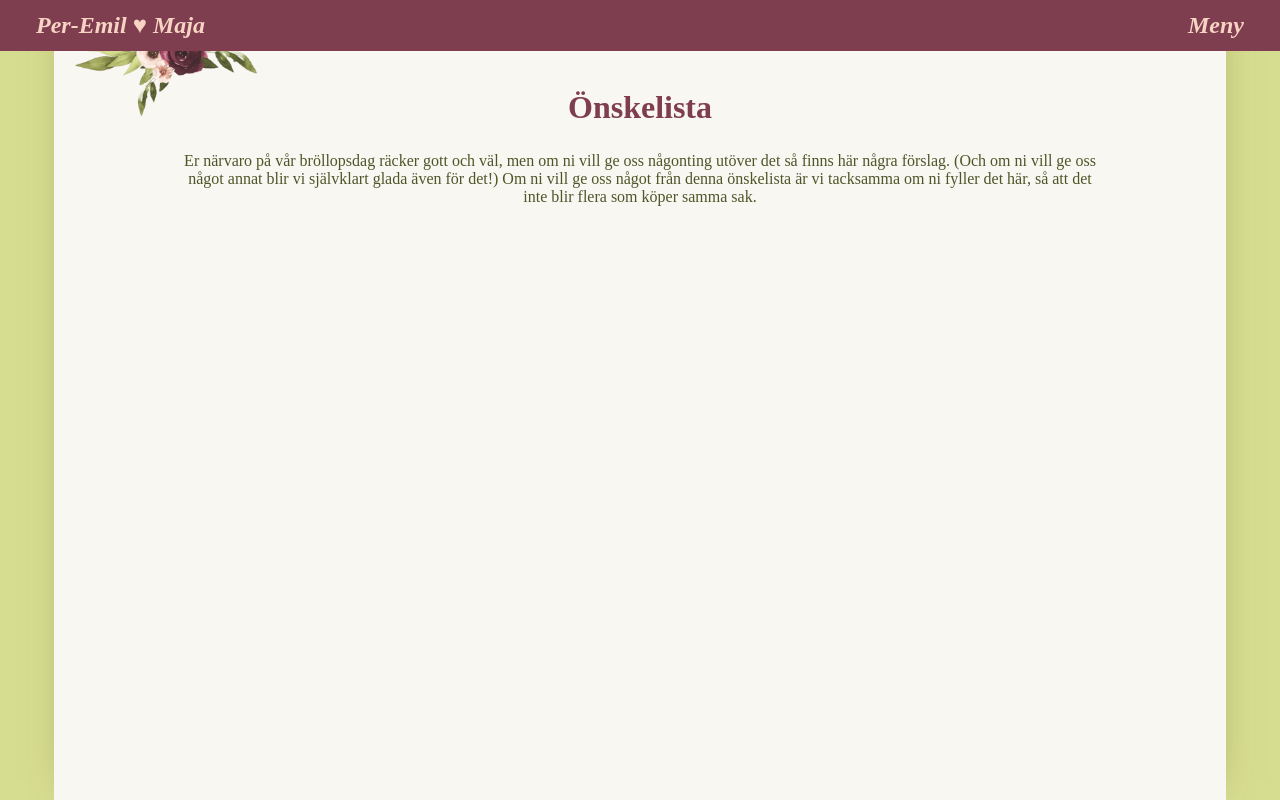
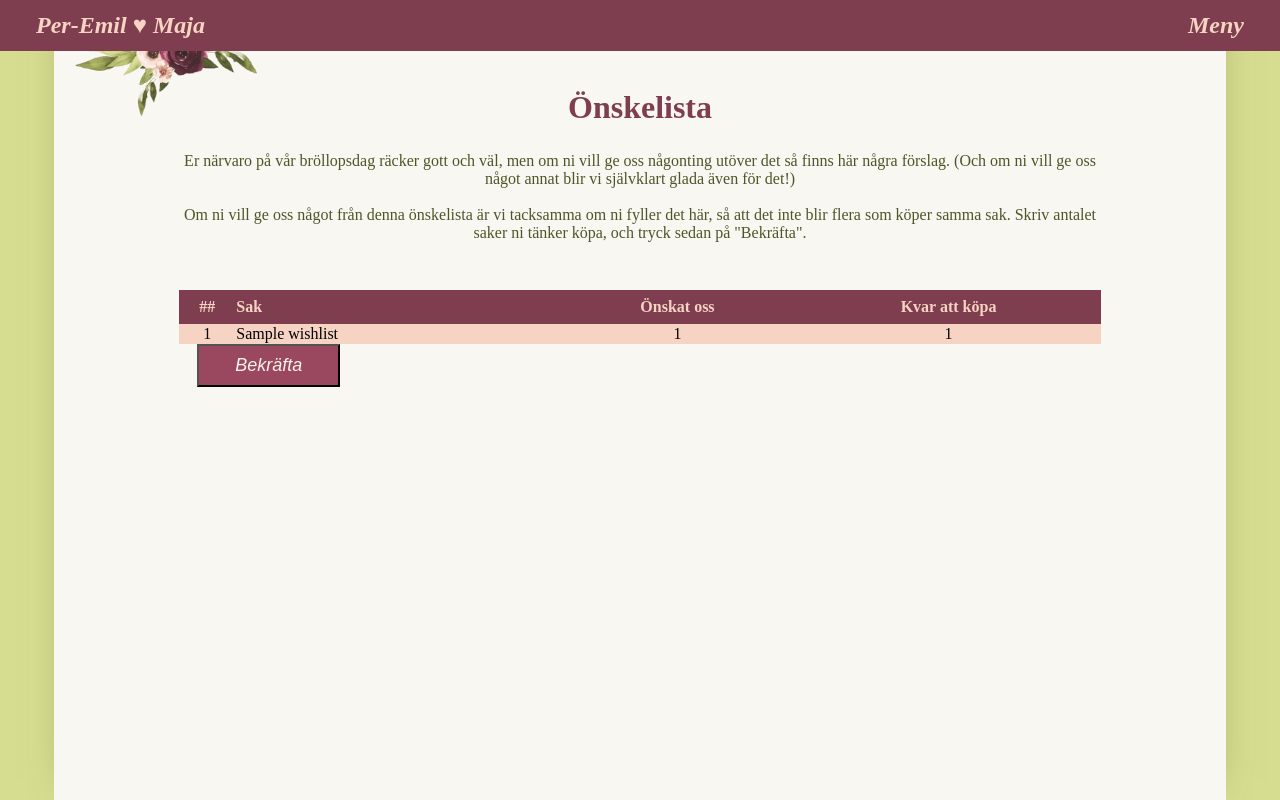
Before and after one commit to reggosaurus-reg/WeddingWebsite, a Flask app: page /onskelista in a window 1280 px wide. Run offline with Flask 2, Linux system fonts and the light colour scheme; tables that the repository leaves empty hold one stand-in row (values such as "Sample post").

Commit message:
Add to and remove from Wishlist (admin page)

```diff
--- a/__init__.py
+++ b/__init__.py
@@ -38,18 +38,11 @@ def tm_page():
 
 @app.route('/onskelista')
 def wishlist_page():
-    return render_template("onskelista.html")
+    return render_template("onskelista.html", data=get_wishlist_content())
 
 @app.route('/andraonskelista', methods=["GET"])
 def modify_wishlist_page():
-    def to_wish_dict(data):
-        titles = ("name", "wished", "reserved")
-        return dict(zip(titles, data))
-
-    content = [to_wish_dict(entry) for entry in get_db_content("Wishlist")]
-    for i in range(len(content)):
-        content[i] = dict(zip(("number", "wish"), (i + 1, content[i])))
-    return render_template("andra_onskelista.html", data=content)
+    return render_template("andra_onskelista.html", data=get_wishlist_content())
 
 @app.route('/andraonskelista', methods=["POST"])
 def add_to_wishlist():
@@ -63,10 +56,22 @@ def add_to_wishlist():
     if "add" in data:
         items = data["add"]["items"]
         numbers = data["add"]["numbers"]
-        print(items)
-        for i in range(len(items)):
-            print(items[i], numbers[i])
-            # TODO: Add to db
+        db = sqlite3.connect(DATABASE)
+        c = db.cursor()
+        try:
+            for i in range(len(items)):
+                c.execute("INSERT INTO Wishlist\
+                        (name, nr_wished, nr_to_buy) \
+                        VALUES (?, ?, ?)", (
+                        items[i],
+                        numbers[i],
+                        numbers[i]))
+                db.commit()
+        except sqlite3.IntegrityError as e:
+            return "Den saken finns redan.", 418
+        return "Lade till {} saker i önskelistan.".format(len(items)), 200
+    if "remove" in data:
+        return remove_entries("Wishlist", data["remove_password"], data["remove"])
 
 
 @app.route('/boende')
@@ -115,7 +120,6 @@ def sign_another_page():
     if faulty:
         return json.jsonify(faulty), 418
     else:
-        #print(get_db_content()) # DEBUG
         return "Tack för din anmälan, {}!".format(data["name"]), 200
 
 
@@ -146,7 +150,7 @@ def route_allaanmalda():
         else:
             return "Rätt lösenord", 200
     if "remove_password" in data:
-        return remove_entries(data["remove_password"], data["remove"])
+        return remove_entries("Person", data["remove_password"], data["remove"])
     if "fetch_csv" in data:
         # Update and send csv-file
         titles = ("Anmäld", "Namn", "E-post", "Gluten", "Laktos",
@@ -160,21 +164,34 @@ def route_allaanmalda():
 ### OTHER
 
 
-def remove_entries(password, to_remove):
+def remove_entries(table, password, to_remove):
     """Removes requested entries if authorized."""
     if not correct_password(password, "remove"):
         return "Fel lösenord. Inga ändringar gjordes.", 401
 
     db = sqlite3.connect(DATABASE)
     c = db.cursor()
+    request = "DELETE FROM {} WHERE name=?".format(table)
     try:
         for name in to_remove:
-            c.execute("DELETE FROM Person WHERE name=?", (name,))
+            c.execute(request, (name,))
         db.commit()
     # Should be no possible errors, but...
     except:
         return "Något gick fel.", 501
     return "Alla markerade anmälningar togs bort.", 200
+
+
+def get_wishlist_content():
+    def to_wish_dict(data):
+        titles = ("name", "description", "wished", "left_to_buy")
+        return dict(zip(titles, data))
+
+    content = [to_wish_dict(entry) for entry in get_db_content("Wishlist")]
+    print("CONTENT\n", get_db_content("Wishlist"))
+    for i in range(len(content)):
+        content[i] = dict(zip(("number", "wish"), (i + 1, content[i])))
+    return content
 
 
 def get_db_content(table):
--- a/database/schema.sql
+++ b/database/schema.sql
@@ -3,7 +3,7 @@ CREATE TABLE IF NOT EXISTS "Wishlist"
     [name] NVARCHAR(100) PRIMARY KEY NOT NULL,
     [description] NVARCHAR(100),
     [nr_wished] INTEGER NOT NULL,
-    [nr_reserved] INTEGER NOT NULL
+    [nr_to_buy] INTEGER NOT NULL
 );
 
 CREATE TABLE IF NOT EXISTS "Person"
--- a/static/css/style.css
+++ b/static/css/style.css
@@ -178,10 +178,6 @@ div#signup_form {
 	justify-content: left;
 }
 
-div.horizontal_buttons {
-	text-align: right;
-}
-
 button {
 	background-color: var(--color-menu-background-marked);
 	color: var(--color-text-menu-marked);
@@ -198,6 +194,10 @@ button {
 
 button#remove {
 	margin-top: 2em;
+}
+
+.right {
+	text-align: right;
 }
 
 div.signup_entry {
--- a/templates/allaanmalda.html
+++ b/templates/allaanmalda.html
@@ -1,4 +1,3 @@
-<!-- TODO: Shorten headlines, is this safe to show? Move to server w/ 2 pages. --!>
 {% extends "templates/page.html" %}
 
 {% block script %}
--- a/templates/onskelista.html
+++ b/templates/onskelista.html
@@ -8,10 +8,32 @@
 Er närvaro på vår bröllopsdag räcker gott och väl, men om ni vill ge oss
 någonting utöver det så finns här några förslag. (Och om ni vill ge oss något
 annat blir vi självklart glada även för det!)
-
+<br>
+<br>
 Om ni vill ge oss något från denna önskelista är vi tacksamma om ni fyller det
-här, så att det inte blir flera som köper samma sak.
+här, så att det inte blir flera som köper samma sak. Skriv antalet saker ni
+tänker köpa, och tryck sedan på "Bekräfta".
 </p>
 
+<table>
+	<tr>
+		<th class="center">##</th>
+		<th>Sak</th>
+		<th class="center">Önskat oss</th>
+		<th class="center">Kvar att köpa</th>
+	</tr>
+	{% for entry in data %}
+	  <tr>
+		  <td class="center">{{entry.number}}</td>
+		  <td>{{entry.wish.name}}</td>
+		  <td class="center">{{entry.wish.wished}}</td>
+		  <td class="center">{{entry.wish.left_to_buy}}</td>
+	  </tr>
+	{% endfor %}
+</table>
+
+	<div class="horizontal_buttons">
+		<button id="add">Bekräfta</button>
+	</div>
 
 {% endblock %}
```
Also changed, not shown: static/js/modify_wishlist.js (+23 -5 lines), templates/andra_onskelista.html (+16 -14 lines).
